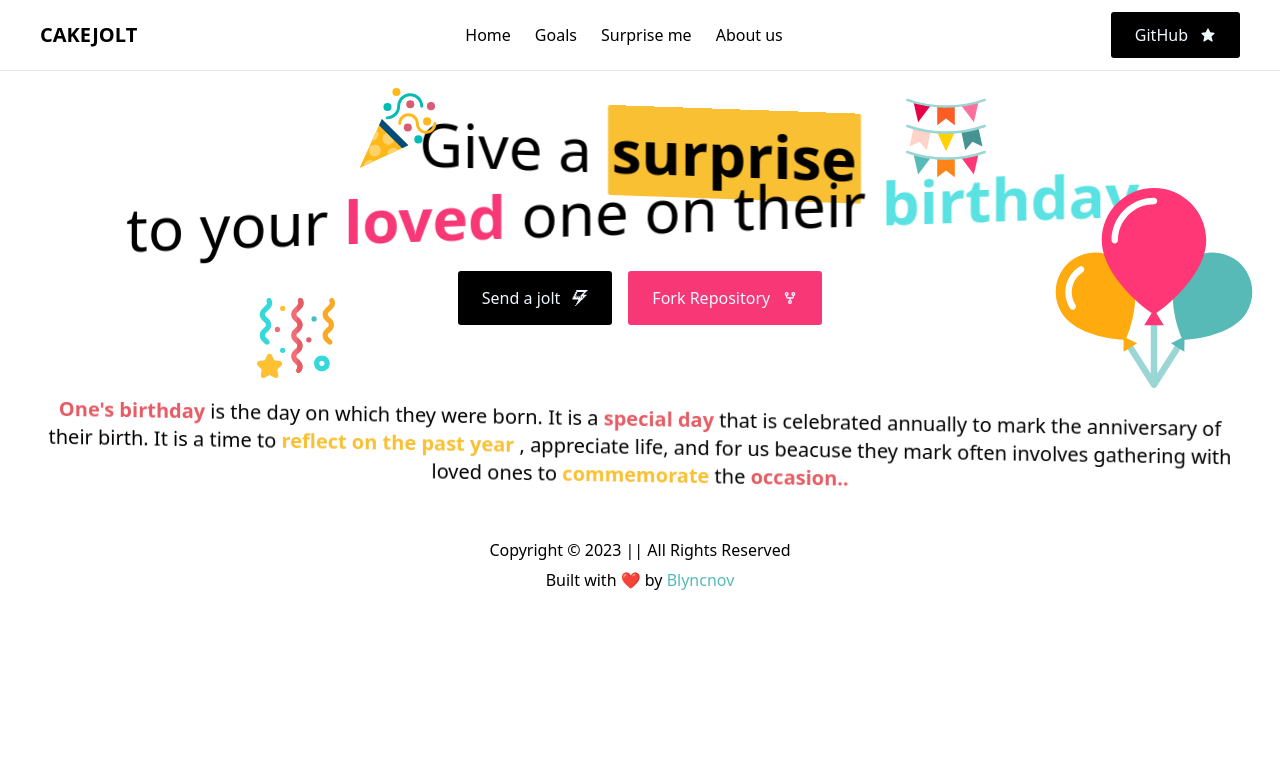
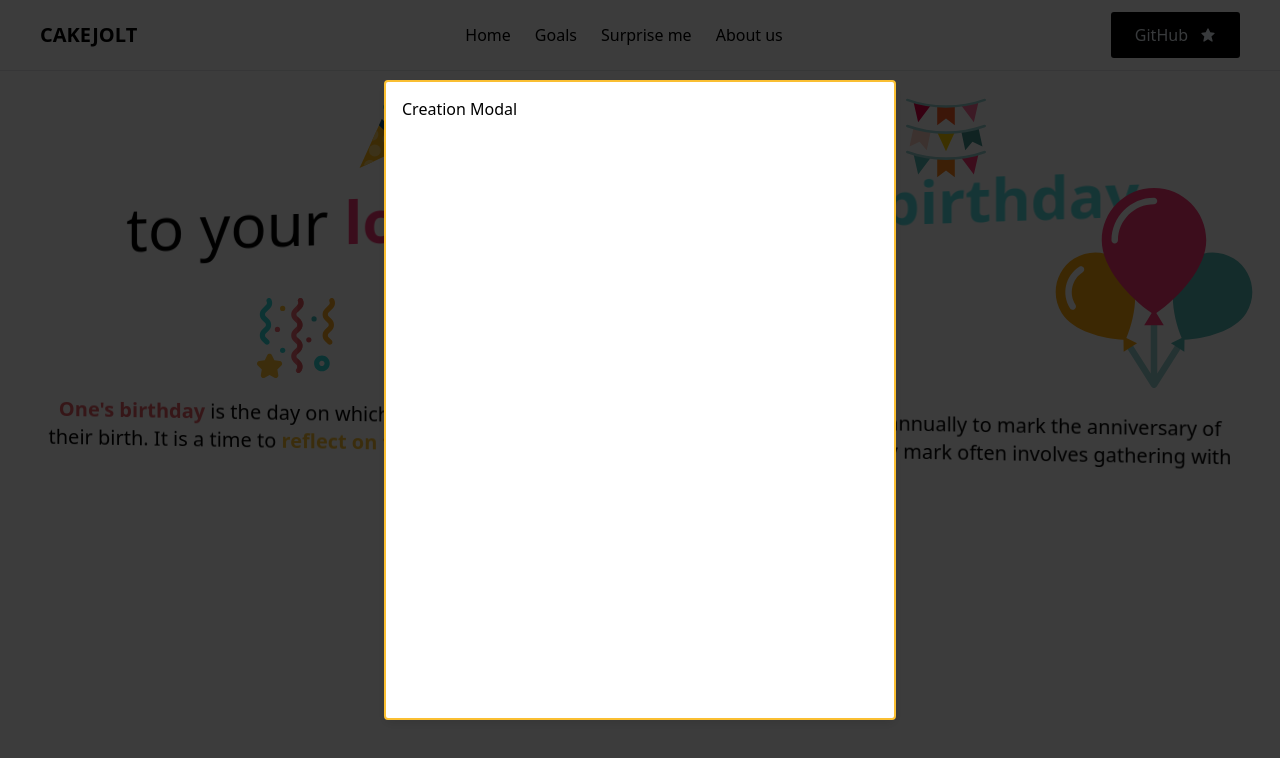
Before and after one commit to blyncnov/cake-jolt, a Next.js app: page / in a window 1280 px wide. Both pictures are taken after a click on the button "Send a jolt". Shown: the top 758 px of the page. Built offline with nearby package versions, Linux system fonts and the light colour scheme.

Commit message:
cake-jolt => Prompt Generator

```diff
--- a/src/app/page.tsx
+++ b/src/app/page.tsx
@@ -1,3 +1,5 @@
+"use client";
+
 import React from "react";
 
 //=> NavBar
@@ -8,15 +10,16 @@ import Footer from "@/components/Footer";
 import CreationModal from "@/components/Modal";
 
 export default function Home() {
+  const [wishing, setWishing] = React.useState(false);
   return (
     <>
       <NavBar />
-      <Hero />
+      <Hero setWishing={setWishing} />
       <Quote />
       <Footer />
 
       {/* Create Jolt Modal */}
-      {/* <CreationModal /> */}
+      {wishing && <CreationModal setWishing={setWishing} />}
     </>
   );
 }
--- a/src/components/Hero/index.tsx
+++ b/src/components/Hero/index.tsx
@@ -12,7 +12,12 @@ import Confetti2 from "@/assets/confetti-2.svg";
 import Confetti3 from "@/assets/balloons.svg";
 import Confetti4 from "@/assets/garlands.svg";
 
-const Hero = () => {
+const Hero = ({ setWishing }: any) => {
+  // Open Prompt
+  const OpenModalHandler = () => {
+    setWishing(true);
+  };
+
   return (
     <>
       <section className="w-full relative">
@@ -31,7 +36,7 @@ const Hero = () => {
               <span className="text-[#5AE2E3] font-extrabold">birthday.</span>{" "}
             </h1>
             <div className="button-actions flex md:flex-row flex-col my-[30px] gap-4 justify-center items-center">
-              <button className="py-4 px-6 ">
+              <button className="py-4 px-6 " onClick={OpenModalHandler}>
                 Send a jolt <SiGamejolt />
               </button>
               <Link href="https://github.com/blyncnov/cake-jolt/fork">
--- a/src/components/Modal/index.tsx
+++ b/src/components/Modal/index.tsx
@@ -1,10 +1,22 @@
 import React from "react";
 
-const CreationModal = () => {
+const CreationModal = ({ setWishing }: any) => {
+  // Generate a Wish
+  const WishHandler = () => {
+    // Generate
+    // Close Modal After
+    setWishing(false);
+  };
+
+  // Close Prompt
+  const CloseModalHandler = () => {
+    setWishing(false);
+  };
+
   return (
     <div className="creation_modal fixed top-0 left-0 right-0 h-full flex items-center justify-center">
       <div className="creation_modal_container bg-white md:w-[40%] w-[90%] h-[80%] rounded p-4 ">
-        <h1>Creation Modal</h1>
+        <h1 onClick={CloseModalHandler}>Creation Modal</h1>
       </div>
     </div>
   );
```
